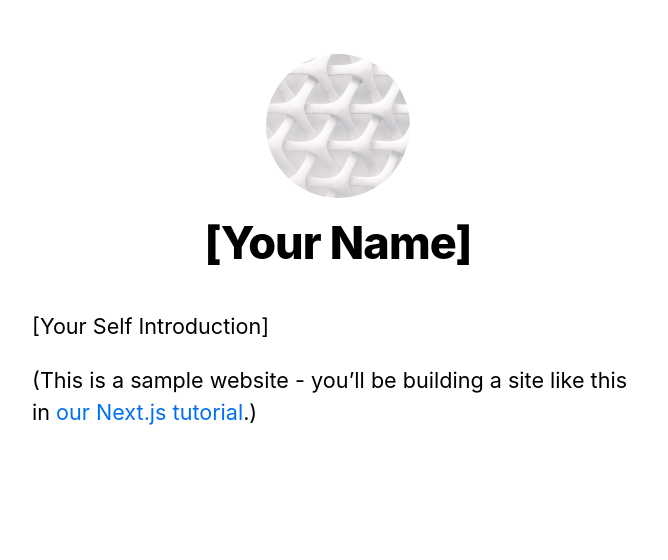
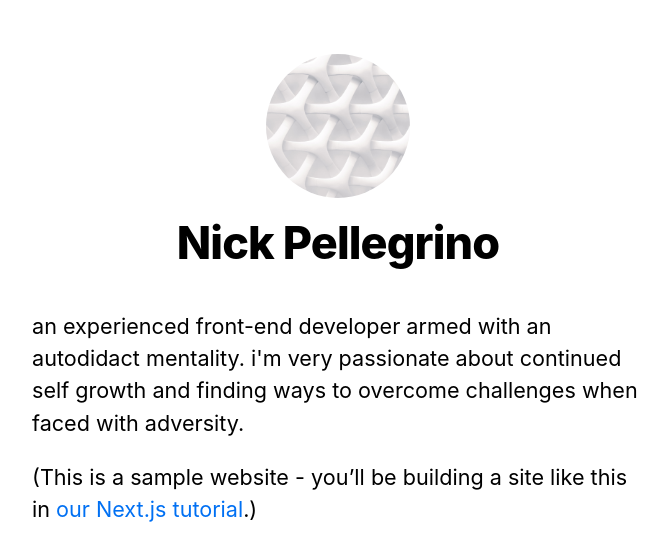
Before and after one commit to nickpellegrino/nextjs-blog, a Next.js app: page / in a window 1280 px wide. Shown: the top 560 px of the page, without its empty margins (302-970 px from the left). Built offline with nearby package versions, Linux system fonts and the light colour scheme.

Commit message:
started nextjs blog

```diff
--- a/components/layout.js
+++ b/components/layout.js
@@ -4,8 +4,8 @@ import styles from './layout.module.css'
 import utilStyles from '../styles/utils.module.css'
 import Link from 'next/link'
 
-const name = '[Your Name]'
-export const siteTitle = 'Next.js Sample Website'
+const name = 'Nick Pellegrino'
+export const siteTitle = 'Learning Next.js'
 
 export default function Layout({ children, home }) {
   return (
--- a/pages/index.js
+++ b/pages/index.js
@@ -9,7 +9,7 @@ export default function Home() {
         <title>{siteTitle}</title>
       </Head>
       <section className={utilStyles.headingMd}>
-        <p>[Your Self Introduction]</p>
+        <p>an experienced front-end developer armed with an autodidact mentality. i'm very passionate about continued self growth and finding ways to overcome challenges when faced with adversity.</p>
         <p>
           (This is a sample website - you’ll be building a site like this in{' '}
           <a href="https://nextjs.org/learn">our Next.js tutorial</a>.)
```
Also changed, not shown: public/images/profile.jpeg (added).
